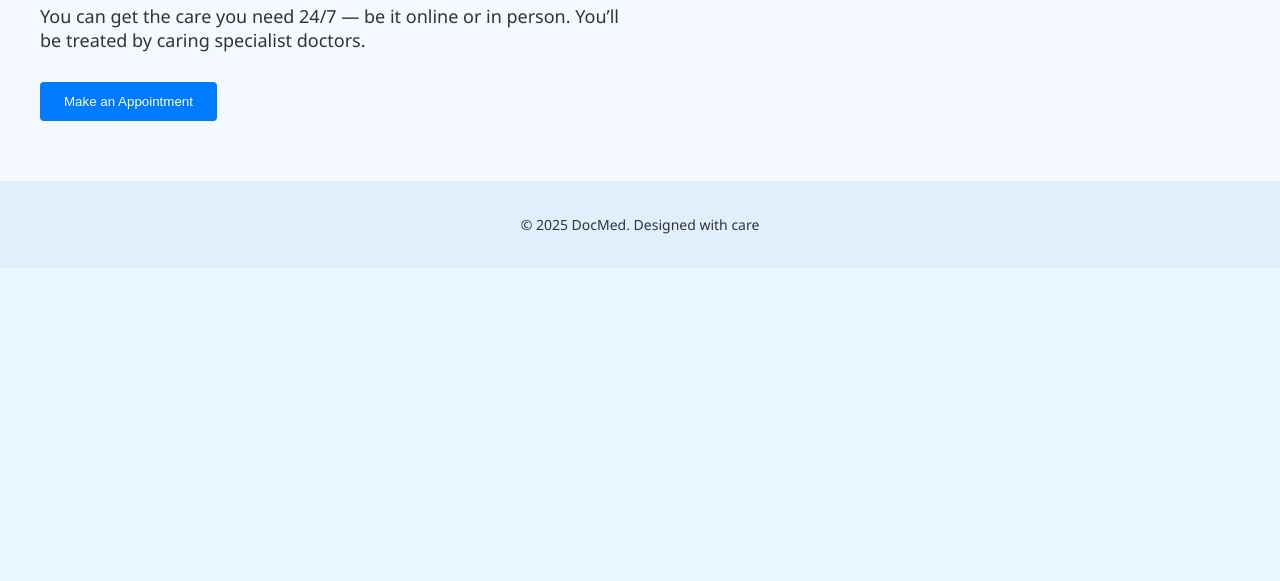
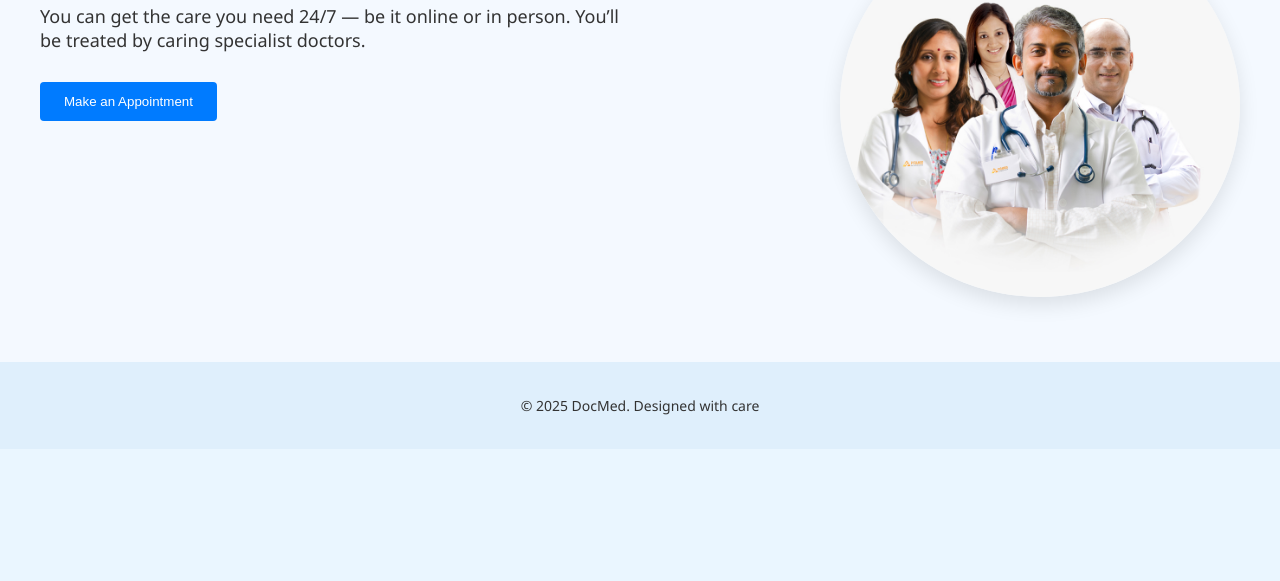
Before and after one commit to 07Saroj/MedicalChatbot-Medibot, a plain HTML site: page index.html in a window 1280 px wide. Shown: the part 219-800 px from the top of the page. Drawn offline with Linux system fonts and the light colour scheme; the site is published under a folder, as on GitHub Pages, so addresses that start at the root find nothing.

Commit message:
Update index.html

```diff
--- a/index.html
+++ b/index.html
@@ -28,7 +28,7 @@
       <button class="cta">Make an Appointment</button>
     </div>
     <div class="hero-img">
-      <img src="/Sources/hospital-1.png" alt="Doctor Team" />
+      <img src="Sources/hospital-1.png" alt="Doctor Team" />
     </div>
   </section>
 
```
